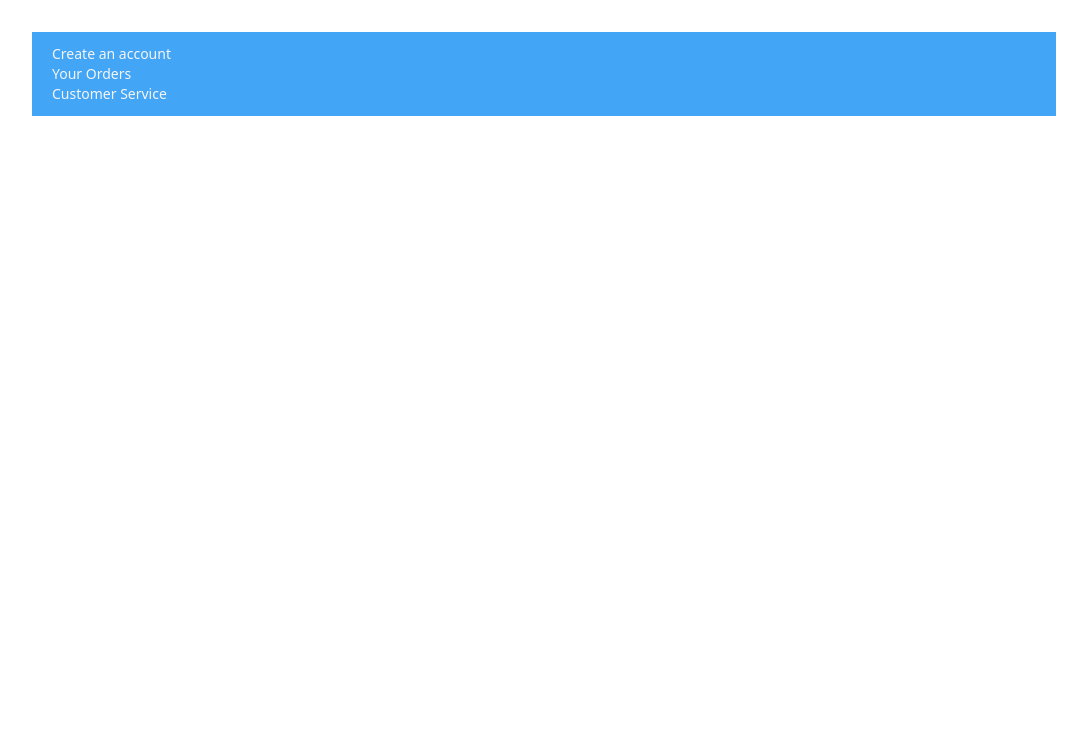
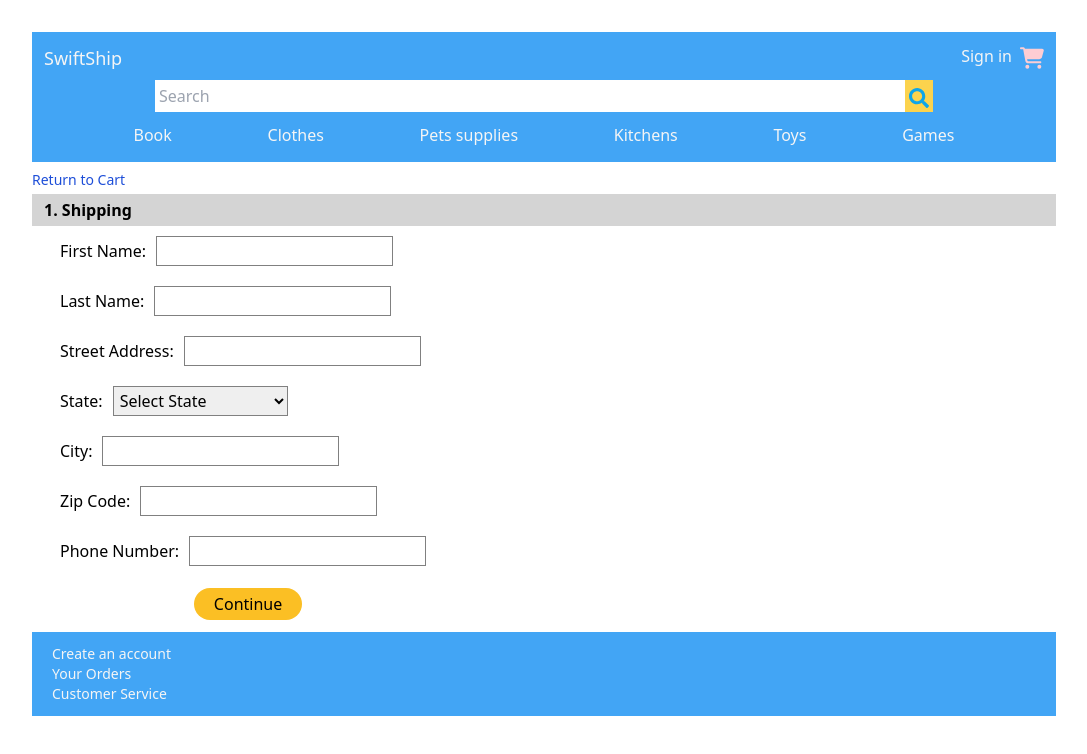
Before and after one commit to vorleakyek/SwiftShip, a React (Vite) app in the folder client/: page /shipping in a window 1280 px wide. Shown: the top 754 px of the page, without its empty margins (0-1087 px from the left). Built offline with nearby package versions, Linux system fonts and the light colour scheme.

Commit message:
Add shipping page

```diff
--- a/client/src/App.css
+++ b/client/src/App.css
@@ -43,3 +43,9 @@
 .read-the-docs {
   color: #888;
 }
+
+.input-box {
+  border: 1px solid gray;
+  padding: 2px;
+  margin: 10px;
+}
--- a/client/src/App.tsx
+++ b/client/src/App.tsx
@@ -15,6 +15,7 @@ import CheckoutPage from './pages/CheckoutPage';
 import { AppContext } from './components/AppContext';
 import { ItemInCart } from './pages/ItemPage';
 import GuestCheckoutPage from './pages/GuestCheckoutPage';
+import ShippingPage from './pages/ShippingPage';
 
 export default function App() {
   const [itemsInCart, setItemsInCart] = useState<ItemInCart[]>([]);
@@ -41,6 +42,7 @@ export default function App() {
             element={<CheckoutPage setItemsInCart={setItemsInCart} />}
           />
           <Route path="guest-checkout" element={<GuestCheckoutPage />} />
+          <Route path="shipping" element={<ShippingPage />} />
         </Route>
       </Routes>
       <Footer />
--- a/client/src/data.tsx
+++ b/client/src/data.tsx
@@ -114,3 +114,57 @@ export async function getItem(itemID: number): Promise<Item> {
 //     percent_off: 50,
 //   },
 // ];
+
+export const states = [
+  { label: 'Alaska', value: 'Alaska' },
+  { label: 'Alabama', value: 'Alabama' },
+  { label: 'Arkansas', value: 'Arkansas' },
+  { label: 'Arizona', value: 'Arizona' },
+  { label: 'California', value: 'California' },
+  { label: 'Colorado', value: 'Colorado' },
+  { label: 'Connecticut', value: 'Connecticut' },
+  { label: 'District of Columbia', value: 'District of Columbia' },
+  { label: 'Delaware', value: 'Delaware' },
+  { label: 'Florida', value: 'Florida' },
+  { label: 'Georgia', value: 'Georgia' },
+  { label: 'Hawaii', value: 'Hawaii' },
+  { label: 'Iowa', value: 'Iowa' },
+  { label: 'Idaho', value: 'Idaho' },
+  { label: 'IL', value: 'Illinois' },
+  { label: 'Illinois', value: 'Indiana' },
+  { label: 'Kansas', value: 'Kansas' },
+  { label: 'Kentucky', value: 'Kentucky' },
+  { label: 'Louisiana', value: 'Louisiana' },
+  { label: 'Massachusetts', value: 'Massachusetts' },
+  { label: 'Maryland', value: 'Maryland' },
+  { label: 'Maine', value: 'Maine' },
+  { label: 'Michigan', value: 'Michigan' },
+  { label: 'Minnesota', value: 'Minnesota' },
+  { label: 'Missouri', value: 'Missouri' },
+  { label: 'Mississippi', value: 'Mississippi' },
+  { label: 'Montana', value: 'Montana' },
+  { label: 'North Carolina', value: 'North Carolina' },
+  { label: 'North Dakota', value: 'North Dakota' },
+  { label: 'Nebraska', value: 'Nebraska' },
+  { label: 'New Hampshire', value: 'New Hampshire' },
+  { label: 'New Jersey', value: 'New Jersey' },
+  { label: 'New Mexico', value: 'New Mexico' },
+  { label: 'Nevada', value: 'Nevada' },
+  { label: 'New York', value: 'NewYork' },
+  { label: 'Ohio', value: 'Ohio' },
+  { label: 'Oklahoma', value: 'Oklahoma' },
+  { label: 'Oregon', value: 'Oregon' },
+  { label: 'Pennsylvania', value: 'Pennsylvania' },
+  { label: 'Rhode Island', value: 'Rhode Island' },
+  { label: 'South Carolina', value: 'South Carolina' },
+  { label: 'South Dakota', value: 'South Dakota' },
+  { label: 'Tennessee', value: 'Tennessee' },
+  { label: 'Texas', value: 'Texas' },
+  { label: 'Utah', value: 'Utah' },
+  { label: 'Virginia', value: 'Virginia' },
+  { label: 'Vermont', value: 'Vermont' },
+  { label: 'Washington', value: 'Washington' },
+  { label: 'Wisconsin', value: 'Wisconsin' },
+  { label: 'West Virginia', value: 'West Virginia' },
+  { label: 'Wyoming', value: 'Wyoming' },
+];
--- a/client/src/pages/CheckoutPage.tsx
+++ b/client/src/pages/CheckoutPage.tsx
@@ -14,11 +14,10 @@ export default function CheckoutPage({ setItemsInCart }) {
   }, []);
 
   return (
-    <div>
+    <div className="max-w-5xl">
       <div className="mt-3">
         <Link to={'/view-cart'}>
           <p className="text-left text-sm  text-blue-700">
-            {' '}
             <IoIosArrowBack className="inline text-blue-600" /> Return to Cart
           </p>
         </Link>
--- a/client/src/pages/GuestCheckoutPage.tsx
+++ b/client/src/pages/GuestCheckoutPage.tsx
@@ -1,11 +1,19 @@
 import YellowButton from '../components/YellowButton';
-import { FiEye } from 'react-icons/fi';
-// import { FiEyeOff } from "react-icons/fi";
+import { FiEye, FiEyeOff } from 'react-icons/fi';
+import { useNavigate } from 'react-router-dom';
+import { useState } from 'react';
 
 export default function GuestCheckoutPage() {
+  const [isHidden, setIsHidden] = useState(true);
+
+  const navigate = useNavigate();
   return (
     <div className="my-5 max-w-5xl border p-8 border-slate-400">
-      <button className="px-10 py-1 rounded-md border border-slate-500">
+      <button
+        className="px-10 py-1 rounded-md border border-slate-500"
+        onClick={() => {
+          navigate('/shipping');
+        }}>
         Continue as Guest
       </button>
 
@@ -20,37 +28,49 @@ export default function GuestCheckoutPage() {
           <div className="relative">
             <label
               htmlFor="email"
-              className="absolute top-0 left-0 -mt-4 ml-2 bg-white px-2">
+              className="absolute top-0 left-0 -mt-4 ml-2 bg-white px-1">
               Email
             </label>
             <input
               type="email"
               id="email"
-              className="border border-slate-500 px-2 py-1 w-full"
+              className="border border-slate-500 py-1 w-full bg-white px-2"
+              required
             />
           </div>
           <div className="mt-5 relative">
-            <label htmlFor="email" className="hidden">
+            <label htmlFor="password" className="hidden">
               Password
             </label>
             <input
-              type="email"
-              id="email"
+              type={isHidden ? 'password' : 'text'}
+              id="password"
               placeholder="Password"
               className="border border-slate-500 px-2 py-1 w-full"
+              required
             />
-            <div className="absolute top-2 right-0 mr-2 text-sm">
-              <FiEye className="text-lg" />{' '}
+            <div className="absolute top-1 right-0 mr-2 text-sm">
+              <span
+                onClick={() => {
+                  setIsHidden(!isHidden);
+                }}>
+                {isHidden ? (
+                  <FiEyeOff className="text-lg" />
+                ) : (
+                  <FiEye className="text-lg" />
+                )}
+              </span>
             </div>
           </div>
+
+          <div className="text-right pt-2">Create Account</div>
+
+          <YellowButton
+            content="Sign In"
+            handleClick={() => console.log('click')}
+          />
         </form>
       </div>
-
-      <YellowButton
-        content="Sign In"
-        handleClick={() => console.log('click')}
-      />
     </div>
   );
 }
-//https://dev.to/annaqharder/hideshow-password-in-react-513a example
--- /dev/null
+++ b/client/src/pages/ShippingPage.tsx
@@ -0,0 +1,107 @@
+import { Link } from 'react-router-dom';
+import { useState } from 'react';
+import { states } from '../data';
+
+export default function ShippingPage() {
+  const [firstName, setFirstName] = useState('');
+  const [lastName, setLastName] = useState('');
+  const [address, setAddress] = useState('');
+  const [city, setCity] = useState('');
+  const [zipCode, setZipCode] = useState('');
+  const [phoneNumber, setPhoneNumber] = useState('');
+  const [selectedState, setSelectedState] = useState('');
+
+  return (
+    <div className="max-w-5xl text-left mt-2">
+      <Link to={'/view-cart'}>
+        <p className="text-left text-sm mb-1 text-blue-700">Return to Cart</p>
+      </Link>
+
+      <div className="bg-neutral-300 py-1 px-3 font-semibold">
+        <h1>1. Shipping</h1>
+      </div>
+      <div className="flex ml-7">
+        <div>
+          <form>
+            <label className="block">
+              First Name:
+              <input
+                type="text"
+                className="input-box"
+                value={firstName}
+                onChange={(e) => setFirstName(e.target.value)}
+              />
+            </label>
+            <label className="block">
+              Last Name:
+              <input
+                type="text"
+                className="input-box"
+                value={lastName}
+                onChange={(e) => setLastName(e.target.value)}
+              />
+            </label>
+            <label className="block">
+              Street Address:
+              <input
+                type="text"
+                className="input-box"
+                value={address}
+                onChange={(e) => setAddress(e.target.value)}
+              />
+            </label>
+
+            <label className="block">
+              State:
+              <select
+                value={selectedState}
+                onChange={(e) => setSelectedState(e.target.value)}
+                className="input-box">
+                <option value="">Select State</option>
+                {states.map((state) => (
+                  <option key={state.value} value="state.value">
+                    {state.label}
+                  </option>
+                ))}
+              </select>
+            </label>
+
+            <label className="block">
+              City:
+              <input
+                type="text"
+                className="input-box"
+                value={city}
+                onChange={(e) => setCity(e.target.value)}
+              />
+            </label>
+            <label className="block">
+              Zip Code:
+              <input
+                type="text"
+                className="input-box"
+                value={zipCode}
+                onChange={(e) => setZipCode(e.target.value)}
+              />
+            </label>
+            <label className="block">
+              Phone Number:
+              <input
+                type="text"
+                className="input-box"
+                value={phoneNumber}
+                onChange={(e) => setPhoneNumber(e.target.value)}
+              />
+            </label>
+            <div className="flex justify-center">
+              <button className="bg-amber-400 rounded-3xl px-5 py-1 my-3">
+                {' '}
+                Continue
+              </button>
+            </div>
+          </form>
+        </div>
+      </div>
+    </div>
+  );
+}
```
